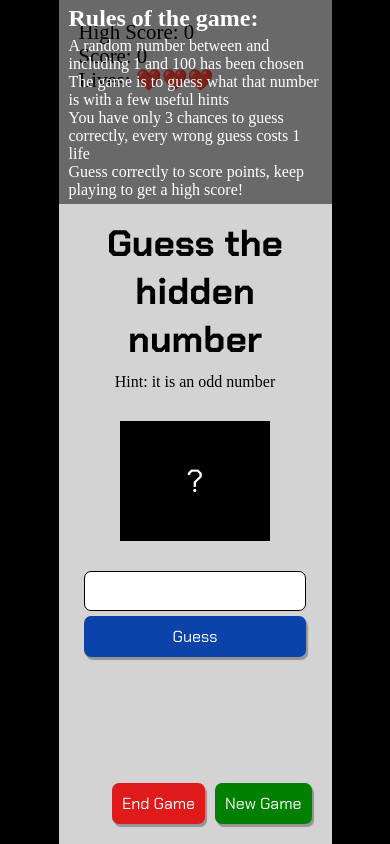
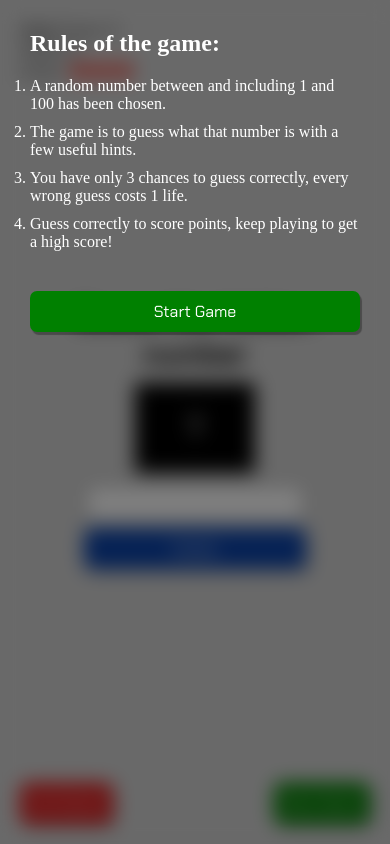
Before and after one commit to NifemiCodes/guessing-game, a plain HTML site: page index.html in a window 390 px wide. Drawn offline with Linux system fonts and the light colour scheme; a web font is replaced by a local one.

Commit message:
Add mobile styles, adjust rules styles. add start game button with start game functionality.

```diff
--- a/index.html
+++ b/index.html
@@ -13,23 +13,22 @@
   </head>
   <body>
     <main class="page">
-      <nav>
-        <section class="game-stats">
-          <p>High Score: <span id="high-score-span">0</span></p>
-          <p>Score: <span id="score-span">0</span></p>
-          <p>Lives: <span id="lives-span">❤️❤️❤️</span></p>
-        </section>
+      <article class="rules" id="rules">
+        <h4>Rules of the game:</h4>
+        <ul>
+          <li><p>A random number between and including 1 and 100 has been chosen.</p></li>
+          <li><p>The game is to guess what that number is with a few useful hints.</p></li>
+          <li><p>You have only 3 chances to guess correctly, every wrong guess costs 1 life.</p></li>
+          <li><p>Guess correctly to score points, keep playing to get a high score!</p></li>
+        </ul>
+        <button class="start-btn" id="start-btn">Start Game</button>
+      </article>
 
-        <article class="rules">
-          <h4>Rules of the game:</h4>
-          <ul>
-            <li><p>A random number between and including 1 and 100 has been chosen</p></li>
-            <li><p>The game is to guess what that number is with a few useful hints</p></li>
-            <li><p>You have only 3 chances to guess correctly, every wrong guess costs 1 life</p></li>
-            <li><p>Guess correctly to score points, keep playing to get a high score!</p></li>
-          </ul>
-        </article>
-      </nav>
+      <section class="game-stats">
+        <p>High Score: <span id="high-score-span">0</span></p>
+        <p>Score: <span id="score-span">0</span></p>
+        <p>Lives: <span id="lives-span">❤️❤️❤️</span></p>
+      </section>
 
       <section class="game">
         <div class="game-text">
--- a/script.js
+++ b/script.js
@@ -1,4 +1,6 @@
 const root = document.documentElement;
+const rules = document.getElementById("rules");
+const startBtn = document.getElementById("start-btn");
 const input = document.getElementById("guess-input");
 const guessBtn = document.getElementById("guess-btn");
 const randomNumberElem = document.getElementById("number");
@@ -21,16 +23,13 @@ const getRandomNo = () => {
   randomNumberElem.textContent = randomNumber;
 };
 
-//initial random number
-getRandomNo();
-
-//generate hint
 let hintCount = 0;
 let typeHint;
 let lowerHint;
 let higherHint;
 const checkpoints = [5, 10, 15, 20, 30, 40, 45, 50, 60, 70, 80, 85, 90, 100];
 
+//generate hint
 const getHint = () => {
   hintCount++;
   let type = randomNumber % 2 === 0 ? "even" : "odd";
@@ -43,9 +42,15 @@ const getHint = () => {
   higherHint = "Hint: the number is higher than " + higherHintNo;
 };
 
-//initialize hint
-getHint();
-hint.textContent = typeHint;
+//start game
+const startGame = () => {
+  rules.classList.add("animate");
+  getRandomNo();
+  getHint();
+  hint.textContent = typeHint;
+};
+
+startBtn.onclick = startGame;
 
 //process player's guess
 const validateGuess = () => {
--- a/style.css
+++ b/style.css
@@ -17,6 +17,18 @@ input {
   font-family: inherit;
 }
 
+@keyframes exit {
+  to {
+    top: -100%;
+    bottom: 100%;
+    display: none;
+  }
+}
+
+.animate {
+  animation: exit 1s ease-out forwards;
+}
+
 .page {
   position: relative;
   margin: 0 auto;
@@ -28,40 +40,36 @@ input {
   background-color: lightgray;
 }
 
-nav {
-  display: flex;
-  justify-content: space-between;
-}
-
 .game-stats {
   font-size: 1.3rem;
 }
 
-@keyframes animate {
-  to {
-    top: 0;
-    opacity: 1;
-  }
-}
-
 .rules {
   position: absolute;
-  top: -200px;
+  z-index: 1;
+  top: 0;
+  left: 0;
   right: 0;
-  opacity: 0;
+  bottom: 0;
+  padding: 30px;
+  color: white;
   background-color: rgba(0, 0, 0, 0.5);
-  color: white;
-  padding: 5px 10px;
-  animation: animate 3s ease-in-out forwards;
+  backdrop-filter: blur(10px);
 }
 
 .rules h4 {
   font-size: 1.5rem;
-  margin-bottom: 5px;
+  margin-bottom: 20px;
 }
 
 .rules li {
-  list-style-type: none;
+  list-style-type: decimal;
+  margin-bottom: 10px;
+}
+
+.start-btn {
+  margin-top: 30px;
+  background-color: green;
 }
 
 .game {
@@ -170,3 +178,38 @@ button:active {
 .new-btn {
   background-color: green;
 }
+
+@media (max-width: 425px) {
+  .page {
+    width: 100%;
+    gap: 0px;
+  }
+
+  .start-btn {
+    width: 100%;
+  }
+
+  .game-stats {
+    font-size: 1.1rem;
+  }
+
+  .game {
+    gap: 10px;
+  }
+
+  h1 {
+    font-size: 1.8rem;
+    margin-bottom: 0;
+  }
+
+  .number-square {
+    width: 120px;
+    height: 90px;
+    font-size: 1.2rem;
+  }
+
+  .game-functions {
+    width: 100%;
+    justify-content: space-between;
+  }
+}
```
